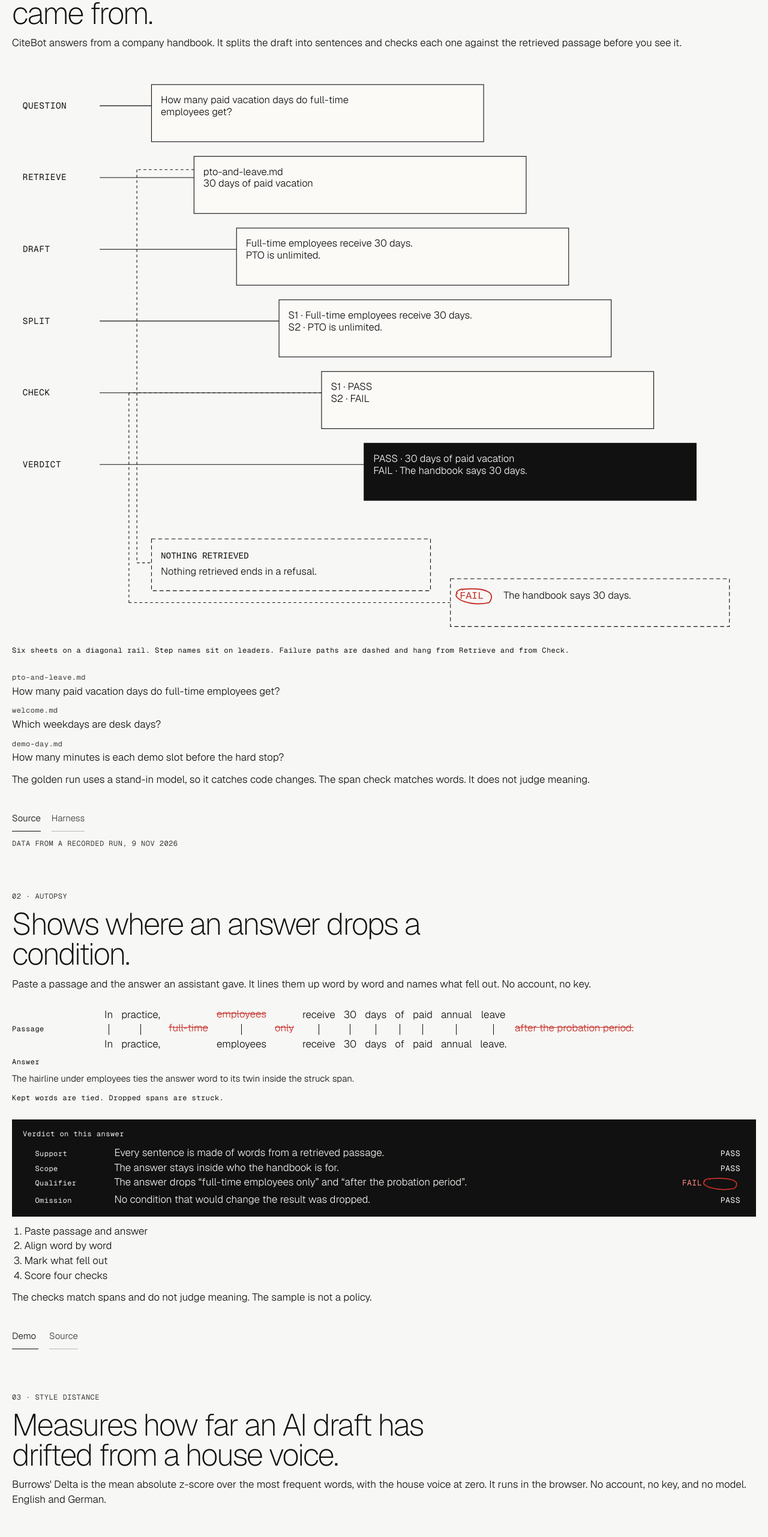
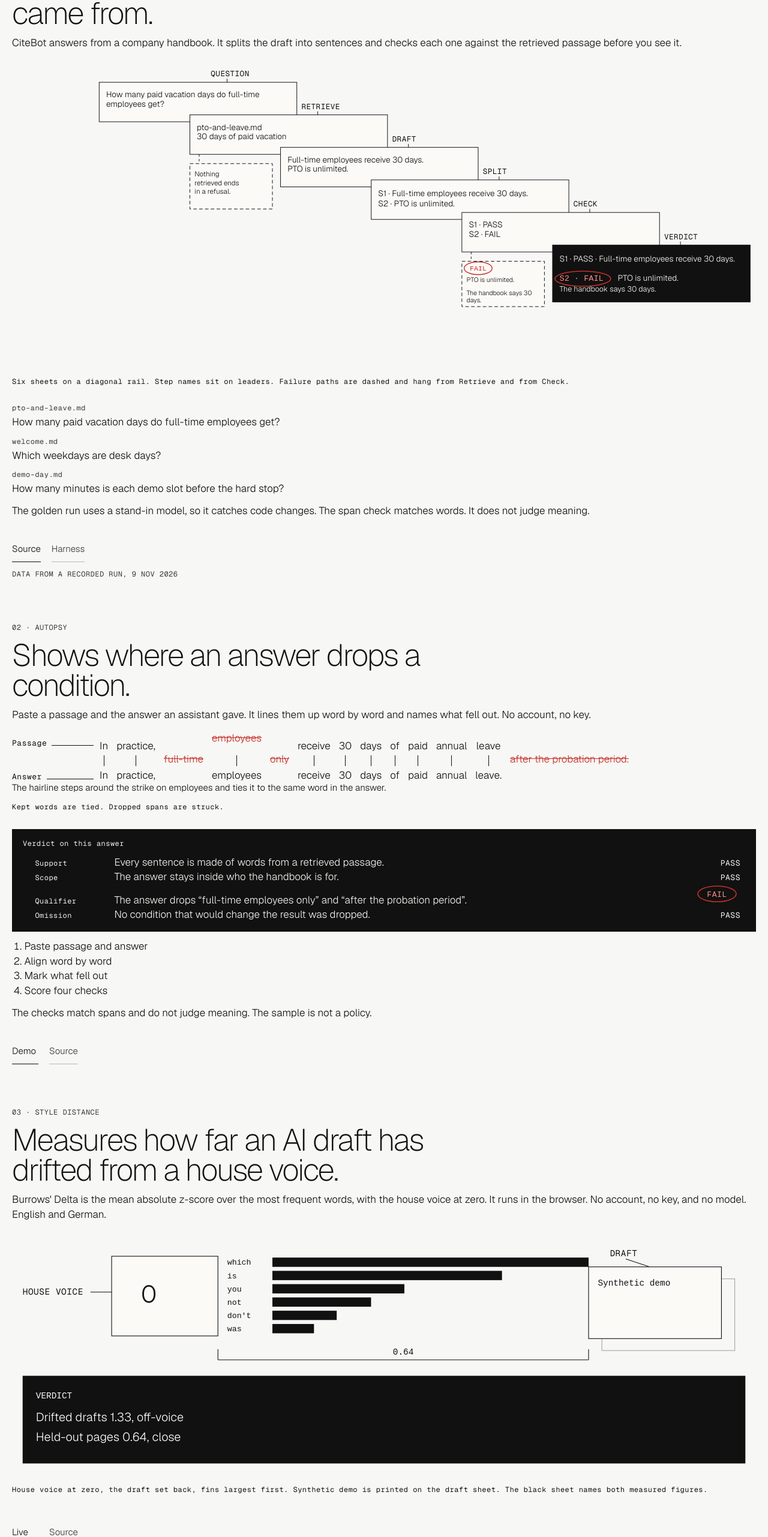
Before and after one commit to jakob-alexander2000/site, a Next.js app: page / in a window 1280 px wide. Shown: the part 930-3492 px from the top of the page at 60% size. Built offline with nearby package versions, Linux system fonts and the light colour scheme.

Commit message:
Hang each failure under its sheet and close the Style drawing.
The verdict names the failing sentence, then the fixture reason. The pen loop encloses FAIL. The three desktop stills of each plate differ.

Co-authored-by: Jakob Alexander <jakob-alexander2000@users.noreply.github.com>

```diff
--- a/app/schnitt.css
+++ b/app/schnitt.css
@@ -934,12 +934,42 @@ article.verdict-sheet,
   white-space: nowrap;
 }
 
-.drawing-grid {
+.autopsy-draw {
   display: grid;
   grid-template-columns: 8.5rem minmax(0, 1fr);
-  gap: 10px 18px;
+  align-items: stretch;
   width: 100%;
-  align-items: center;
+  gap: 0 10px;
+}
+
+.label-rail {
+  display: flex;
+  flex-direction: column;
+  justify-content: space-between;
+}
+
+.label-rail .leader-name {
+  display: flex;
+  align-items: baseline;
+  gap: 8px;
+}
+
+.label-rail .leader-name::after {
+  content: "";
+  flex: 1;
+  height: 1px;
+  background: var(--ink);
+}
+
+.pair.is-twin .offcut {
+  position: relative;
+  top: -12px;
+}
+
+.word-align svg.hair-around {
+  width: 18px;
+  height: 20px;
+  background: none;
 }
 
 .drawing-grid .leader-name,
--- a/components/Plates.tsx
+++ b/components/Plates.tsx
@@ -37,19 +37,6 @@ function wrapLines(text: string, max = 46) {
   return lines.slice(0, 3);
 }
 
-function PenLoop({ x, y, w, h }: { x: number; y: number; w: number; h: number }) {
-  return (
-    <path
-      className="pen-loop"
-      d={`M ${x + w * 0.15} ${y + 2} C ${x + w} ${y - 2}, ${x + w + 8} ${y + h * 0.45}, ${x + w - 2} ${y + h} C ${x + w * 0.4} ${y + h + 6}, ${x - 6} ${y + h * 0.7}, ${x + 2} ${y + h * 0.35} C ${x - 2} ${y + 6}, ${x + w * 0.2} ${y - 1}, ${x + w * 0.2} ${y + 3}`}
-      fill="none"
-      stroke="#C6302A"
-      strokeWidth="1.7"
-      strokeLinecap="round"
-    />
-  );
-}
-
 function Strip({ count }: { count: number }) {
   return (
     <svg className="strip" viewBox="0 0 220 36" aria-hidden="true">
@@ -68,8 +55,22 @@ export function Plates({ run }: { run: SchnittRun }) {
     { name: "Draft", lines: run.sentences.map((sentence) => sentence.text) },
     { name: "Split", lines: run.sentences.map((sentence, index) => `S${index + 1} · ${sentence.text}`) },
     { name: "Check", lines: run.sentences.map((sentence, index) => `S${index + 1} · ${sentence.verdict === "fail" ? "FAIL" : "PASS"}`) },
-    { name: "Verdict", lines: run.sentences.map((sentence) => `${sentence.verdict === "fail" ? "FAIL" : "PASS"} · ${sentence.evidence}`) },
+    {
+      name: "Verdict",
+      lines: run.sentences.flatMap((sentence, index) =>
+        sentence.verdict === "fail"
+          ? [`S${index + 1} · FAIL · ${sentence.text}`, sentence.evidence]
+          : [`S${index + 1} · PASS · ${sentence.text}`],
+      ),
+    },
   ];
+  const x0 = 150;
+  const y0 = 28;
+  const dx = 156;
+  const dy = 56;
+  const sw = 340;
+  const sh = 68;
+  const sheetBox = (index: number) => ({ x: x0 + index * dx, y: y0 + index * dy, w: sw, h: index === 5 ? 98 : sh });
   return (
     <div className="plates">
       <section className="plate" id="citebot" aria-labelledby="citebot-title">
@@ -77,48 +78,91 @@ export function Plates({ run }: { run: SchnittRun }) {
         <h2 id="citebot-title">{CITEBOT_PLATE.headline}</h2>
         <p className="body">{CITEBOT_PLATE.body}</p>
         <figure>
-          <svg className="plate-drawing" viewBox="0 0 1120 860" role="img" aria-labelledby="citebot-drawing">
+          <svg className="plate-drawing" viewBox="0 0 1280 520" role="img" aria-labelledby="citebot-drawing">
             <title id="citebot-drawing">Six sheets on a diagonal rail for the paid-leave question.</title>
             {steps.map((step, index) => {
-              const x = 210 + index * 64;
-              const y = 28 + index * 108;
-              const w = 500;
-              const h = 86;
+              const box = sheetBox(index);
               const verdict = step.name === "Verdict";
               const ink = verdict ? "#F7F7F5" : "#111111";
-              const lines = step.lines.flatMap((line) => wrapLines(line));
+              const labelX = box.x + box.w - dx + 8;
               return (
                 <g key={step.name} className="draw-sheet" data-step={step.name.toLowerCase()}>
-                  <text className="leader-name" x="16" y={y + 36} fill="#111111" fontSize="13" fontFamily="ui-monospace, monospace">
+                  <text className="leader-name" x={labelX} y={box.y - 10} fill="#111111" fontSize="12" fontFamily="ui-monospace, monospace">
                     {step.name.toUpperCase()}
                   </text>
-                  <line x1="132" y1={y + 32} x2={x} y2={y + 32} stroke="#111111" strokeWidth="1" />
-                  <rect className={`sheet-face${verdict ? " verdict-sheet" : ""}`} x={x} y={y} width={w} height={h} fill={verdict ? "#111111" : "#FBFAF7"} stroke="#111111" />
-                  {lines.map((line, lineIndex) => (
-                    <text key={line} x={x + 14} y={y + 28 + lineIndex * 18} fill={ink} fontSize="15" fontFamily="Geist, sans-serif">
+                  <line className="leader-line" x1={labelX + 28} y1={box.y - 6} x2={labelX + 28} y2={box.y} stroke="#111111" strokeWidth="1" />
+                  <rect className={`sheet-face${verdict ? " verdict-sheet" : ""}`} x={box.x} y={box.y} width={box.w} height={box.h} fill={verdict ? "#111111" : "#FBFAF7"} stroke="#111111" />
+                  {step.name === "Split"
+                    ? run.sentences.map((sentence, sentenceIndex) => (
+                        <text key={sentence.text} x={box.x + 12} y={box.y + 28 + sentenceIndex * 18} fill={ink} fontSize="14" fontFamily="Geist, sans-serif">
+                          {`S${sentenceIndex + 1} · `}
+                          <tspan className={sentence.verdict === "fail" ? "split-fail-sentence" : undefined}>{sentence.text}</tspan>
+                        </text>
+                      ))
+                    : step.name === "Verdict"
+                      ? run.sentences.flatMap((sentence, sentenceIndex) => {
+                          const y = box.y + 28 + sentenceIndex * 34;
+                          if (sentence.verdict !== "fail") {
+                            return [
+                              <text key={sentence.text} x={box.x + 12} y={y} fill={ink} fontSize="14" fontFamily="Geist, sans-serif">
+                                {`S${sentenceIndex + 1} · PASS · ${sentence.text}`}
+                              </text>,
+                            ];
+                          }
+                          return [
+                            <g key="mark" className="fail-mark">
+                              <text className="fail-word" x={box.x + 12} y={y} fill="#FF8A84" fontSize="14" fontFamily="ui-monospace, monospace">
+                                {`S${sentenceIndex + 1} · FAIL`}
+                              </text>
+                              <ellipse className="pen-loop" cx={box.x + 52} cy={y - 4} rx="48" ry="13" fill="none" stroke="#C6302A" strokeWidth="1.6" />
+                            </g>,
+                            <text key="sentence" className="verdict-fail-sentence" x={box.x + 112} y={y} fill={ink} fontSize="14" fontFamily="Geist, sans-serif">
+                              {sentence.text}
+                            </text>,
+                            <text key="why" className="verdict-fail-reason" x={box.x + 12} y={y + 18} fill="#F7F7F5" fontSize="13" fontFamily="Geist, sans-serif">
+                              {sentence.evidence}
+                            </text>,
+                          ];
+                        })
+                      : step.lines.flatMap((line) => wrapLines(line, 42)).map((line, lineIndex) => (
+                          <text key={line} x={box.x + 12} y={box.y + 26 + lineIndex * 16} fill={ink} fontSize="14" fontFamily="Geist, sans-serif">
                             {line}
                           </text>
                         ))}
                 </g>
               );
             })}
-            <g data-hang="retrieve">
-              <line className="hang-leader" data-leader="retrieve" x1="274" y1="156" x2="188" y2="156" stroke="#111111" strokeWidth="1" strokeDasharray="4 4" />
-              <line x1="188" y1="156" x2="188" y2="748" stroke="#111111" strokeWidth="1" strokeDasharray="4 4" />
-              <line x1="188" y1="748" x2="210" y2="748" stroke="#111111" strokeWidth="1" strokeDasharray="4 4" />
-              <rect className="sheet-face hang-sheet" x="210" y="712" width="420" height="78" fill="none" stroke="#111111" strokeDasharray="6 4" />
-              <text x="224" y="742" fill="#111111" fontSize="13" fontFamily="ui-monospace, monospace">NOTHING RETRIEVED</text>
-              <text x="224" y="766" fill="#111111" fontSize="15" fontFamily="Geist, sans-serif">{CITEBOT_PLATE.refusal}</text>
+            {(["retrieve", "check"] as const).map((id) => {
+              const index = id === "retrieve" ? 1 : 4;
+              const box = sheetBox(index);
+              const hang = { x: box.x, y: box.y + box.h + 16, w: dx - 14, h: 78 };
+              return (
+                <g key={id} data-hang={id}>
+                  <line className="hang-leader" data-leader={id} x1={box.x + 16} y1={box.y + box.h} x2={box.x + 16} y2={hang.y} stroke="#111111" strokeWidth="1" strokeDasharray="4 4" />
+                  <rect className="sheet-face hang-sheet" x={hang.x} y={hang.y} width={hang.w} height={hang.h} fill="#FBFAF7" stroke="#111111" strokeDasharray="6 4" />
+                  {id === "retrieve" ? (
+                    wrapLines(CITEBOT_PLATE.refusal, 16).map((line, lineIndex) => (
+                      <text key={line} x={hang.x + 8} y={hang.y + 22 + lineIndex * 15} fill="#111111" fontSize="12" fontFamily="Geist, sans-serif">
+                        {line}
+                      </text>
+                    ))
+                  ) : (
+                    <>
+                      <g className="fail-mark">
+                        <text className="fail-word" x={hang.x + 28} y={hang.y + 16} textAnchor="middle" fill="#C6302A" fontSize="12" fontFamily="ui-monospace, monospace">FAIL</text>
+                        <ellipse className="pen-loop" cx={hang.x + 28} cy={hang.y + 12} rx="24" ry="11" fill="none" stroke="#C6302A" strokeWidth="1.4" />
                       </g>
-            <g data-hang="check">
-              <line className="hang-leader" data-leader="check" x1="466" y1="492" x2="176" y2="492" stroke="#111111" strokeWidth="1" strokeDasharray="4 4" />
-              <line x1="176" y1="492" x2="176" y2="808" stroke="#111111" strokeWidth="1" strokeDasharray="4 4" />
-              <line x1="176" y1="808" x2="660" y2="808" stroke="#111111" strokeWidth="1" strokeDasharray="4 4" />
-              <rect className="sheet-face hang-sheet" x="660" y="772" width="420" height="72" fill="none" stroke="#111111" strokeDasharray="6 4" />
-              <text x="674" y="802" fill="#C6302A" fontSize="15" fontFamily="ui-monospace, monospace">FAIL</text>
-              <PenLoop x={668} y={786} w={52} h={22} />
-              <text x="740" y="802" fill="#111111" fontSize="15" fontFamily="Geist, sans-serif">{fail?.evidence}</text>
+                      {wrapLines(fail?.text ?? "", 22).map((line, lineIndex) => (
+                        <text key={line} x={hang.x + 8} y={hang.y + 36 + lineIndex * 13} fill="#111111" fontSize="11" fontFamily="Geist, sans-serif">{line}</text>
+                      ))}
+                      {wrapLines(fail?.evidence ?? "", 22).map((line, lineIndex) => (
+                        <text key={line} x={hang.x + 8} y={hang.y + 58 + lineIndex * 13} fill="#111111" fontSize="11" fontFamily="Geist, sans-serif">{line}</text>
+                      ))}
+                    </>
+                  )}
                 </g>
+              );
+            })}
           </svg>
           <div className="plate-stack">
             <ol className="rail-steps">
@@ -141,10 +185,11 @@ export function Plates({ run }: { run: SchnittRun }) {
               <li className="rail-fail" data-hang="check">
                 <p className="kicker">Contradiction</p>
                 <p className="body">
-                  <span className="mark fail">FAIL</span> {fail?.evidence}
-                  <svg className="pen-loop" viewBox="0 0 64 28" width="64" height="28" aria-hidden="true">
-                    <PenLoop x={2} y={4} w={52} h={18} />
+                  <svg className="fail-mark" viewBox="0 0 78 32" width="78" height="32" aria-hidden="true">
+                    <text className="fail-word" x="39" y="21" textAnchor="middle" fill="#C6302A" fontSize="13" fontFamily="ui-monospace, monospace">FAIL</text>
+                    <ellipse className="pen-loop" cx="39" cy="16" rx="32" ry="13" fill="none" stroke="#C6302A" strokeWidth="1.6" />
                   </svg>
+                  <span className="verdict-fail-sentence">{fail?.text}</span> {fail?.evidence}
                 </p>
               </li>
             </ul>
@@ -172,15 +217,19 @@ export function Plates({ run }: { run: SchnittRun }) {
         <h2 id="autopsy-title">{DROPPED.headline}</h2>
         <p className="body">{DROPPED.body}</p>
         <figure>
-          <div className="drawing-grid">
+          <div className="autopsy-draw">
+            <div className="label-rail">
               <p className="leader-name">Passage</p>
+              <p className="leader-name">Answer</p>
+            </div>
             <div className="word-align sheet-face" aria-hidden="true">
               {ALIGNED.map((column) => {
                 const dropped = "drop" in column && column.drop;
                 const top = column.top;
                 const bottom = "bottom" in column ? column.bottom : "";
+                const twin = dropped && Boolean(bottom);
                 return (
-                  <span className="pair" key={`${top}|${bottom}`}>
+                  <span className={`pair${twin ? " is-twin" : ""}`} key={`${top}|${bottom}`}>
                     {dropped ? (
                       <s className="offcut" style={{ textDecoration: "line-through" }}>
                         {top}
@@ -189,9 +238,15 @@ export function Plates({ run }: { run: SchnittRun }) {
                       <span className="passage-line">{top}</span>
                     )}
                     {top && bottom ? (
+                      twin ? (
+                        <svg className="hair hair-around" viewBox="0 0 18 20" width="18" height="20" aria-hidden="true">
+                          <polyline points="1,1 1,10 9,10 9,20" fill="none" stroke="#111111" strokeWidth="1" />
+                        </svg>
+                      ) : (
                         <svg className="hair" viewBox="0 0 2 18" width="2" height="18" aria-hidden="true">
                           <line x1="1" y1="0" x2="1" y2="18" stroke="#111111" strokeWidth="1" />
                         </svg>
+                      )
                     ) : (
                       <span className="hair hair-gap" />
                     )}
@@ -200,9 +255,8 @@ export function Plates({ run }: { run: SchnittRun }) {
                 );
               })}
             </div>
-            <p className="leader-name">Answer</p>
-            <p className="leader-note">The hairline under employees ties the answer word to its twin inside the struck span.</p>
           </div>
+          <p className="leader-note">The hairline steps around the strike on employees and ties it to the same word in the answer.</p>
           <div className="word-read">
             <p className="passage-line">
               {ALIGNED.map((column) =>
@@ -229,12 +283,14 @@ export function Plates({ run }: { run: SchnittRun }) {
                 <span className="kicker">{check.name}</span>
                 <span>{check.detail}</span>
                 <span className={check.verdict === "fail" ? "mark fail" : "mark"}>
-                  {check.verdict === "fail" ? "FAIL" : "PASS"}
                   {check.verdict === "fail" ? (
-                    <svg className="pen-loop" viewBox="0 0 64 28" width="64" height="28" aria-hidden="true">
-                      <PenLoop x={2} y={4} w={54} h={18} />
+                    <svg className="fail-mark" viewBox="0 0 78 32" width="78" height="32" aria-hidden="true">
+                      <text className="fail-word" x="39" y="21" textAnchor="middle" fill="#FF8A84" fontSize="13" fontFamily="ui-monospace, monospace">FAIL</text>
+                      <ellipse className="pen-loop" cx="39" cy="16" rx="32" ry="13" fill="none" stroke="#C6302A" strokeWidth="1.6" />
                     </svg>
-                  ) : null}
+                  ) : (
+                    "PASS"
+                  )}
                 </span>
               </li>
             ))}
@@ -257,38 +313,40 @@ export function Plates({ run }: { run: SchnittRun }) {
         <h2 id="style-title">{STYLE_DISTANCE.headline}</h2>
         <p className="body">{STYLE_DISTANCE.body}</p>
         <figure>
-          <svg className="plate-drawing" viewBox="0 0 1120 560" role="img" aria-labelledby="style-drawing">
+          <svg className="plate-drawing" viewBox="0 0 1120 360" role="img" aria-labelledby="style-drawing">
             <title id="style-drawing">House voice at zero, the draft set back, fins largest first.</title>
-            <text className="leader-name" x="16" y="78" fill="#111111" fontSize="13" fontFamily="ui-monospace, monospace">HOUSE VOICE</text>
-            <line x1="132" y1="74" x2="200" y2="74" stroke="#111111" />
-            <rect className="sheet-face voice-sheet" x="200" y="36" width="250" height="120" fill="#FBFAF7" stroke="#111111" />
-            <text x="216" y="100" fill="#111111" fontSize="28" fontFamily="Geist, sans-serif">0</text>
+            <text className="leader-name" x="16" y="86" fill="#111111" fontSize="12" fontFamily="ui-monospace, monospace">HOUSE VOICE</text>
+            <line className="leader-line" x1="118" y1="82" x2="150" y2="82" stroke="#111111" />
+            <rect className="sheet-face voice-sheet" x="150" y="28" width="160" height="120" fill="#FBFAF7" stroke="#111111" />
+            <text x="206" y="98" textAnchor="middle" fill="#111111" fontSize="36" fontFamily="Geist, sans-serif">0</text>
             <g className="fins">
               {STYLE_DISTANCE.fins.map((fin, index) => {
-                const width = (fin.z / STYLE_DISTANCE.fins[0].z) * 200;
-                const y = 36 + index * 28;
+                const gap = 476;
+                const width = (fin.z / STYLE_DISTANCE.fins[0].z) * gap;
+                const y = 28 + index * 20;
                 return (
                   <g key={fin.word}>
-                    <text x="470" y={y + 16} fill="#111111" fontSize="13" fontFamily="ui-monospace, monospace">{fin.word}</text>
-                    <rect className="fin-bar" data-z={fin.z} x="560" y={y + 4} width={width} height="14" fill="#111111" />
+                    <text x="324" y={y + 13} fill="#111111" fontSize="12" fontFamily="ui-monospace, monospace">{fin.word}</text>
+                    <rect className="fin-bar" data-z={fin.z} x="392" y={y + 2} width={width} height="12" fill="#111111" />
                   </g>
                 );
               })}
             </g>
-            <text className="leader-name" x="790" y="48" fill="#111111" fontSize="13" fontFamily="ui-monospace, monospace">DRAFT</text>
-            <line x1="860" y1="44" x2="900" y2="90" stroke="#111111" />
-            <g>
-              <rect className="sheet-face draft-sheet" x="900" y="70" width="190" height="130" fill="#FBFAF7" stroke="#111111" />
-              <text x="914" y="98" fill="#111111" fontSize="13" fontFamily="ui-monospace, monospace">{STYLE_DISTANCE.label}</text>
-              <line x1="914" y1="118" x2="1070" y2="118" stroke="#111111" />
-              <text className="depth-read" x="1000" y="112" fill="#111111" fontSize="13" fontFamily="ui-monospace, monospace">{STYLE_DISTANCE.heldOut}</text>
-            </g>
-            <rect className="sheet-face verdict-sheet" x="16" y="400" width="1088" height="130" fill="#111111" />
-            <text x="36" y="438" fill="#F7F7F5" fontSize="13" fontFamily="ui-monospace, monospace">VERDICT</text>
-            <text className="figure-prose" x="36" y="472" fill="#F7F7F5" fontSize="18" fontFamily="Geist, sans-serif">
+            <text className="leader-name" x="900" y="28" fill="#111111" fontSize="12" fontFamily="ui-monospace, monospace">DRAFT</text>
+            <line className="leader-line" x1="924" y1="32" x2="960" y2="44" stroke="#111111" />
+            <rect x="888" y="62" width="200" height="108" fill="none" stroke="#111111" strokeOpacity="0.35" />
+            <rect className="sheet-face draft-sheet" x="868" y="44" width="200" height="108" fill="#FBFAF7" stroke="#111111" />
+            <text x="882" y="72" fill="#111111" fontSize="13" fontFamily="ui-monospace, monospace">{STYLE_DISTANCE.label}</text>
+            <line x1="310" y1="168" x2="310" y2="184" stroke="#111111" />
+            <line x1="868" y1="168" x2="868" y2="184" stroke="#111111" />
+            <line x1="310" y1="184" x2="868" y2="184" stroke="#111111" />
+            <text className="depth-read" x="589" y="176" textAnchor="middle" fill="#111111" fontSize="13" fontFamily="ui-monospace, monospace">{STYLE_DISTANCE.heldOut}</text>
+            <rect className="sheet-face verdict-sheet" x="16" y="208" width="1088" height="132" fill="#111111" />
+            <text x="36" y="242" fill="#F7F7F5" fontSize="13" fontFamily="ui-monospace, monospace">VERDICT</text>
+            <text className="figure-prose" x="36" y="276" fill="#F7F7F5" fontSize="18" fontFamily="Geist, sans-serif">
               Drifted drafts {STYLE_DISTANCE.drifted}, {STYLE_DISTANCE.driftedReading}
             </text>
-            <text className="figure-prose" x="36" y="500" fill="#F7F7F5" fontSize="18" fontFamily="Geist, sans-serif">
+            <text className="figure-prose" x="36" y="306" fill="#F7F7F5" fontSize="18" fontFamily="Geist, sans-serif">
               Held-out pages {STYLE_DISTANCE.heldOut}, {STYLE_DISTANCE.heldOutReading}
             </text>
           </svg>
```
Also changed, not shown: 11 other files (tests, documents, lock files or other folders). Lines whose indentation alone changed are shown as unchanged.
